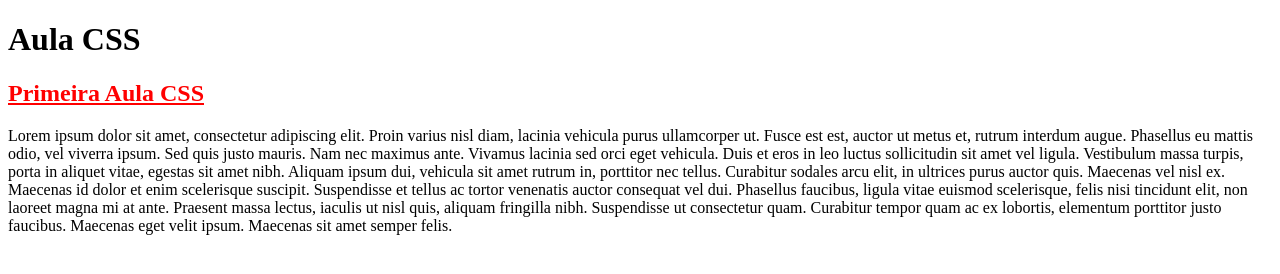
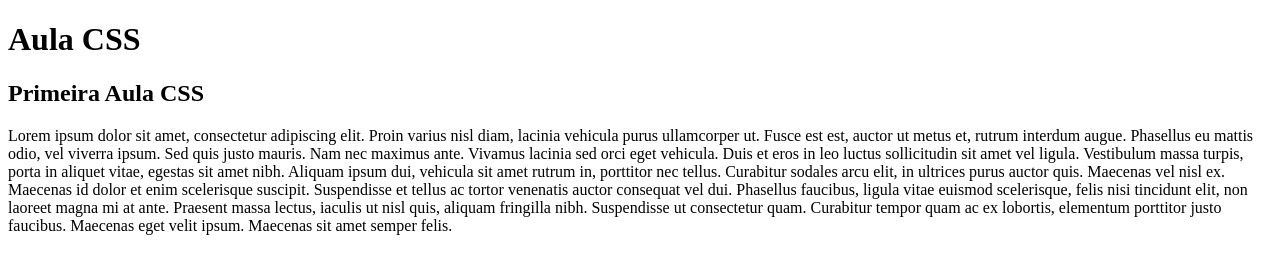
Before and after one commit to JulianoSilva05/HTML-Portf-lio, a plain HTML site: page aula5/index.html in a window 1280 px wide. Drawn offline with Linux system fonts and the light colour scheme.

Commit message:
CSS Seletores

```diff
--- a/aula5/index.html
+++ b/aula5/index.html
@@ -5,14 +5,7 @@
     <meta charset="UTF-8">
     <meta name="viewport" content="width=device-width, initial-scale=1.0">
     <title>CSS1</title>
-    <style>
-        h2 {
-            color: red;
-            text-decoration: underline;
-        }
-    </style>
 </head>
-
 <body>
     <header>
         <h1>Aula CSS</h1>
```
